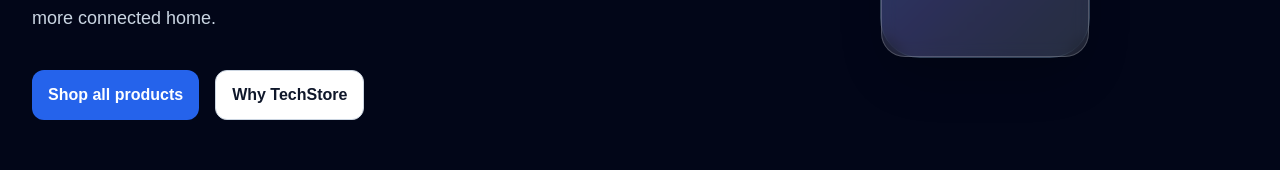
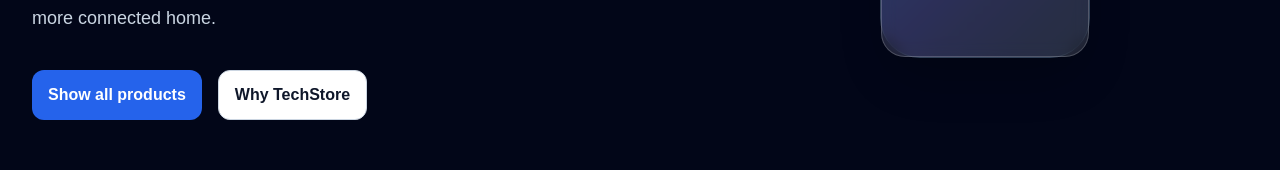
Before and after one commit to gbhaskare/NextJS_Project, a Next.js app: page / in a window 1280 px wide. Shown: the part 380-550 px from the top of the page. Built offline with nearby package versions, Linux system fonts and the light colour scheme; no server answers.

Commit message:
text updated

```diff
--- a/app/page.tsx
+++ b/app/page.tsx
@@ -22,7 +22,7 @@ export default function HomePage() {
               Explore considered electronics for focused work, better listening, and a more connected home.
             </p>
             <div className="mt-9 flex flex-wrap gap-4">
-              <Link className="button-primary" href="/products">Shop all products</Link>
+              <Link className="button-primary" href="/products">Show all products</Link>
               <Link className="button-secondary border-slate-600 bg-transparent text-white hover:border-blue-400 hover:bg-slate-800" href="/why-techstore">Why TechStore</Link>
             </div>
           </div>
```
